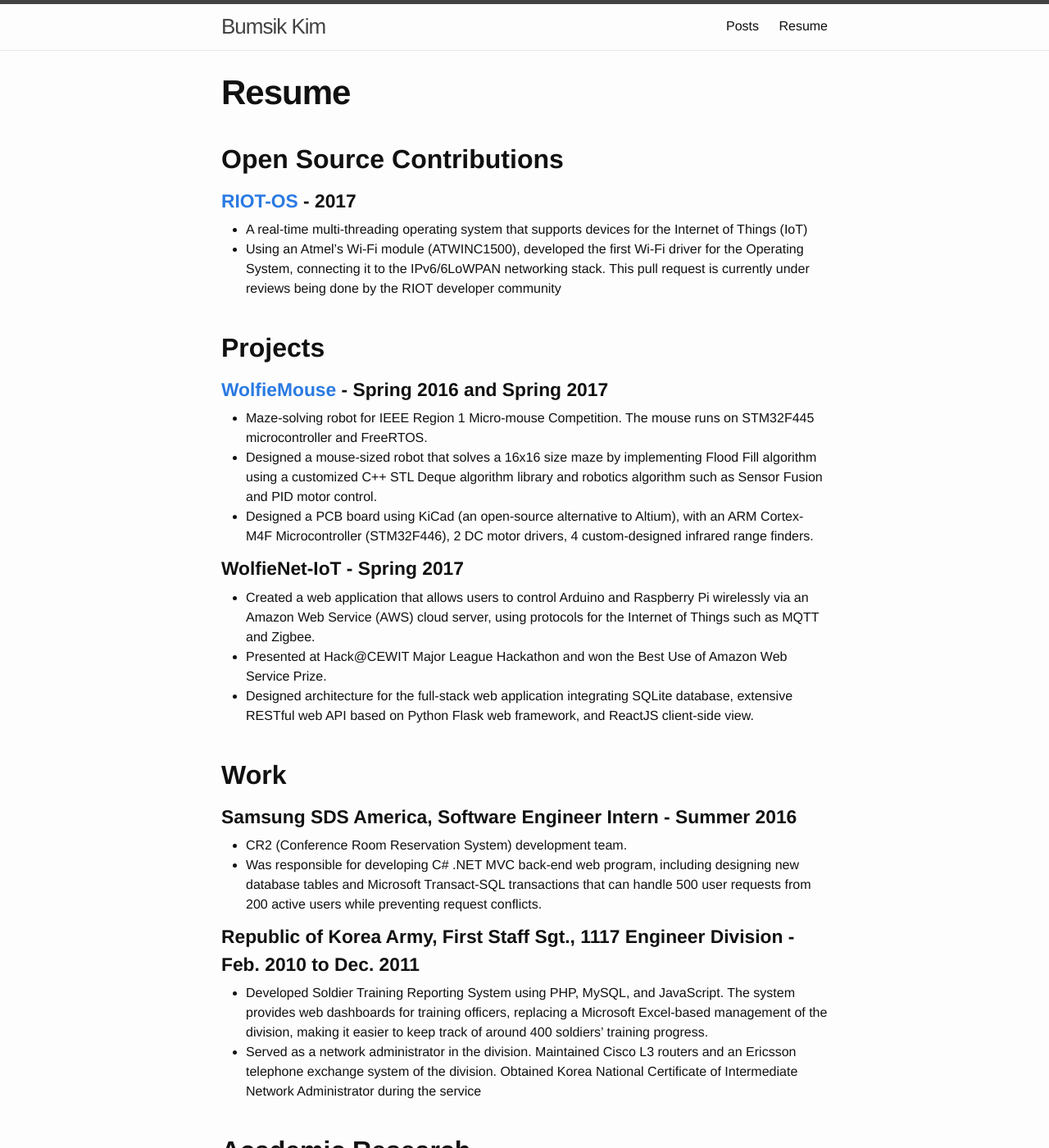
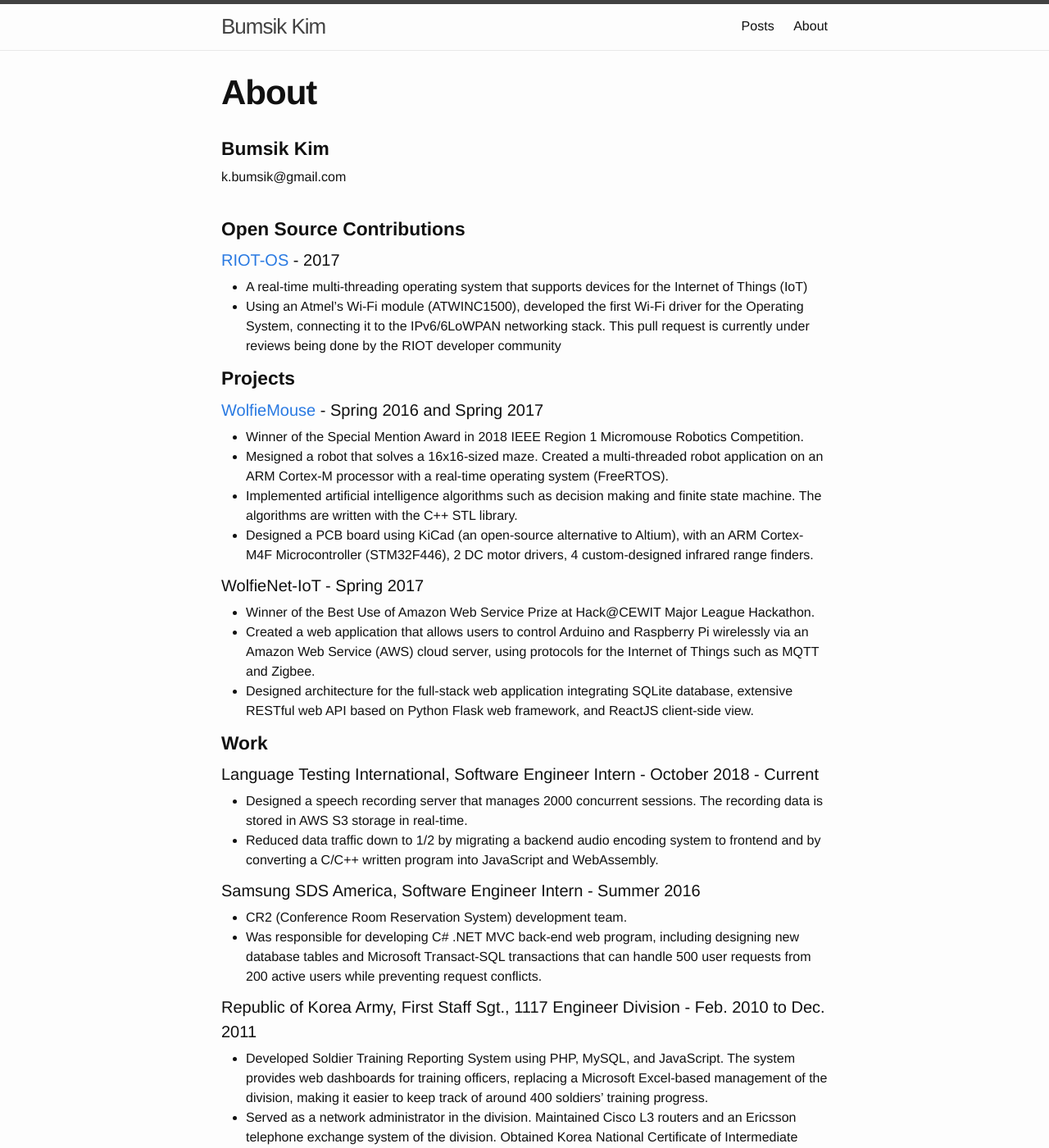
Before and after one commit to kbumsik/kbumsik.github.io, a Jekyll site: the page built from resume.md, in a window 1280 px wide and 1400 px high. Shown: the whole window at 82% size. Built offline with Jekyll 4.4.1, drawn with Linux system fonts in a browser that asks for light colours.

Commit message:
About: update Micromouse and LTI

```diff
--- a/resume.md
+++ b/resume.md
@@ -1,47 +1,58 @@
 ---
 layout: page
-title: Resume
-permalink: /resume/
+title: About
+permalink: /about/
 ---
 
-## Open Source Contributions
+### Bumsik Kim
+k.bumsik@gmail.com
+<br/>
+<br/>
 
-### [RIOT-OS](http://www.github.com/RIOT-OS/RIOT) - 2017
+### Open Source Contributions
+
+#### [RIOT-OS](http://www.github.com/RIOT-OS/RIOT) - 2017
 
 * A real-time multi-threading operating system that supports devices for the Internet of Things (IoT)
 * Using an Atmel’s Wi-Fi module (ATWINC1500), developed the first Wi-Fi driver for the Operating System, connecting it to the IPv6/6LoWPAN networking stack. This pull request is currently under reviews being done by the RIOT developer community
 
 
-## Projects
+### Projects
 
-### [WolfieMouse](http://www.github.com/kbumsik/WolfieMouse) - Spring 2016 and Spring 2017
+#### [WolfieMouse](http://www.github.com/kbumsik/WolfieMouse) - Spring 2016 and Spring 2017
 
-* Maze-solving robot for IEEE Region 1 Micro-mouse Competition. The mouse runs on STM32F445 microcontroller and FreeRTOS.
-* Designed a mouse-sized robot that solves a 16x16 size maze by implementing Flood Fill algorithm using a customized C++ STL Deque algorithm library and robotics algorithm such as Sensor Fusion and PID motor control.
+* Winner of the Special Mention Award in 2018 IEEE Region 1 Micromouse Robotics Competition.
+* Mesigned a robot that solves a 16x16-sized maze. Created a multi-threaded robot application on an ARM Cortex-M processor with a real-time operating system (FreeRTOS).
+* Implemented artificial intelligence algorithms such as decision making and finite state machine. The algorithms are written with the C++ STL library.
 * Designed a PCB board using KiCad (an open-source alternative to Altium), with an ARM Cortex-M4F Microcontroller (STM32F446), 2 DC motor drivers, 4 custom-designed infrared range finders.
 
-### WolfieNet-IoT - Spring 2017
+#### WolfieNet-IoT - Spring 2017
 
+* Winner of the Best Use of Amazon Web Service Prize at Hack@CEWIT Major League Hackathon.
 * Created a web application that allows users to control Arduino and Raspberry Pi wirelessly via an Amazon Web Service (AWS) cloud server, using protocols for the Internet of Things such as MQTT and Zigbee.
-* Presented at Hack@CEWIT Major League Hackathon and won the Best Use of Amazon Web Service Prize.
 * Designed architecture for the full-stack web application integrating SQLite database, extensive RESTful web API based on Python Flask web framework, and ReactJS client-side view.
 
 
-## Work
+### Work
 
-### Samsung SDS America, Software Engineer Intern - Summer 2016
+#### Language Testing International, Software Engineer Intern - October 2018 - Current
+
+* Designed a speech recording server that manages 2000 concurrent sessions. The recording data is stored in AWS S3 storage in real-time.
+* Reduced data traffic down to 1/2 by migrating a backend audio encoding system to frontend and by converting a C/C++ written program into JavaScript and WebAssembly.
+
+#### Samsung SDS America, Software Engineer Intern - Summer 2016
 
 * CR2 (Conference Room Reservation System) development team.
 * Was responsible for developing C# .NET MVC back-end web program, including designing new database tables and Microsoft Transact-SQL transactions that can handle 500 user requests from 200 active users while preventing request conflicts.
 
-### Republic of Korea Army, First Staff Sgt., 1117 Engineer Division - Feb. 2010 to Dec. 2011
+#### Republic of Korea Army, First Staff Sgt., 1117 Engineer Division - Feb. 2010 to Dec. 2011
 
 * Developed Soldier Training Reporting System using PHP, MySQL, and JavaScript. The system provides web dashboards for training officers, replacing a Microsoft Excel-based management of the division, making it easier to keep track of around 400 soldiers’ training progress.
 * Served as a network administrator in the division. Maintained Cisco L3 routers and an Ericsson telephone exchange system of the division. Obtained Korea National Certificate of Intermediate Network Administrator during the service
 
-## Academic Research
+### Academic Research
 
-### Localization on Robot Network and Wireless Sensor Nodes
+#### Localization on Robot Network and Wireless Sensor Nodes
 
 * Developed a robot localization system using MUltiple SIgnal Classification (MUSIC) algorithm to locate multiple robots and wireless sensor nodes based on multiple Wireless Signal Strength Indicator from wireless stations. The system detects location of robots with more than 90% of accuracy.
 * Implemented a wireless signal noise reduction algorithm using digital signal filters such as Kalman Filter. These filters contribute to improving accuracy from 60% to 90% by suppressing Gaussian noise and Rayleigh fading noise.
```
